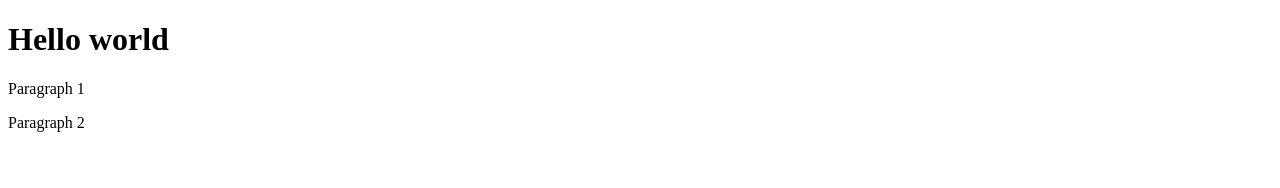
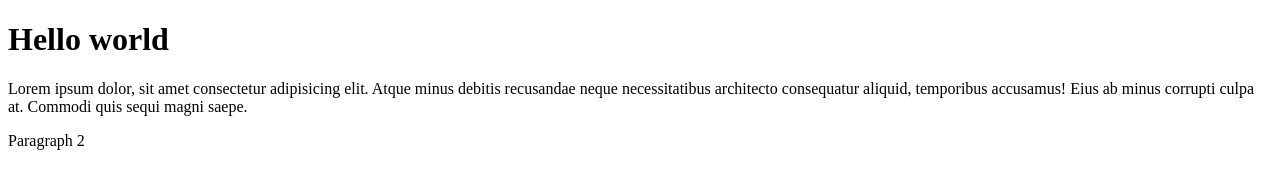
Before and after one commit to ernlitvinenko/test-repository, a plain HTML site: page index.html in a window 1280 px wide. Drawn offline with Linux system fonts and the light colour scheme.

Commit message:
add lorem in first paragraph

```diff
--- a/index.html
+++ b/index.html
@@ -1,16 +1,21 @@
 <!DOCTYPE html>
 <html lang="en">
+
 <head>
     <meta charset="UTF-8">
     <meta name="viewport" content="width=device-width, initial-scale=1.0">
     <title>Лабораторная работа GIT</title>
 </head>
+
 <body>
     <h1>Hello world</h1>
 
 
-    <p>Paragraph 1</p>
+    <p>Lorem ipsum dolor,
+        sit amet consectetur adipisicing elit. Atque minus debitis recusandae neque necessitatibus architecto
+        consequatur aliquid, temporibus accusamus! Eius ab minus corrupti culpa at. Commodi quis sequi magni saepe.</p>
 
     <p>Paragraph 2</p>
 </body>
+
 </html>
```
